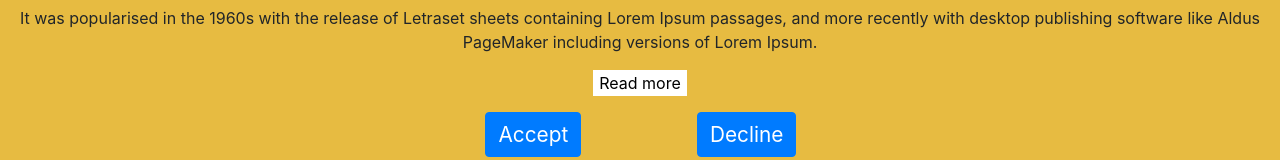
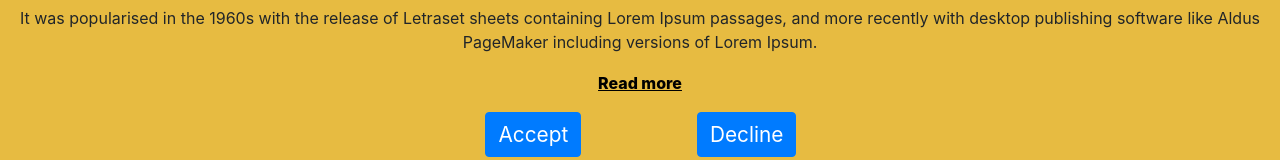
Before and after one commit to sandaiiyahh/Rural-Gap-Equalithon, a React (Create React App) app: page / in a window 1280 px wide. Shown: the part 259-419 px from the top of the page. Built offline with nearby package versions, Linux system fonts and the light colour scheme.

Commit message:
style(PermissionsStyle): style read more button

```diff
--- a/src/index.css
+++ b/src/index.css
@@ -18,7 +18,9 @@
 
 .link {
   border: none;
-  background-color: white;
+  background-color: transparent;
+  font-weight: 800;
+  text-decoration: underline;
 }
 
 .permission-title {
```
